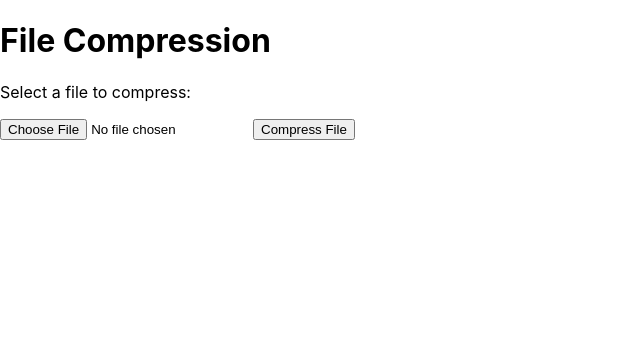
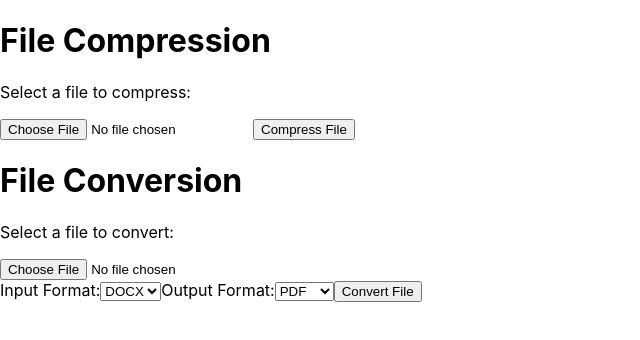
Before and after one commit to justinminlee/Cab432project02, a React (Create React App) app in the folder client/: page / in a window 1280 px wide. Shown: the top 340 px of the page, without its empty margins (0-640 px from the left). Built offline with nearby package versions, Linux system fonts and the light colour scheme.

Commit message:
Update App.js

```diff
--- a/client/src/App.js
+++ b/client/src/App.js
@@ -1,7 +1,10 @@
-import React, { useState } from 'react'
+import React, { useState } from 'react';
+import ConvertApi from 'convertapi-js';
 
 const FileCompression = () => {
   const [file, setFile] = useState(null);
+  const [inputFormat, setInputFormat] = useState('docx');
+  const [outputFormat, setOutputFormat] = useState('pdf');
   const [result, setResult] = useState('');
 
   const handleFileChange = (e) => {
@@ -9,15 +12,15 @@ const FileCompression = () => {
   };
 
   const compressFile = async () => {
-    if (!file) {
-      setResult('No file selected');
-      return;
-    }
+    try {
+      if (!file) {
+        setResult('No file selected for compression');
+        return;
+      }
 
-    const formData = new FormData();
-    formData.append('file', file);
+      const formData = new FormData();
+      formData.append('file', file);
 
-    try {
       const response = await fetch('/compress', {
         method: 'POST',
         body: formData,
@@ -34,6 +37,47 @@ const FileCompression = () => {
     }
   };
 
+  const convertFile = async () => {
+    try {
+      if (!file) {
+        setResult('No file selected for conversion');
+        return;
+      }
+
+      let convertApi = ConvertApi.auth('LjMHwWnECuHQK6ZV');
+      let params = convertApi.createParams();
+
+      if (params.addFile) {
+        params.addFile(file, 'inputFile');
+      } else {
+        params = {
+          inputFile: file,
+        };
+      }
+
+      let conversionResult;
+      if (inputFormat === 'docx' && outputFormat === 'pdf') {
+        conversionResult = await convertApi.convert('docx', 'pdf', params);
+      } else if (inputFormat === 'xlsx' && outputFormat === 'pdf') {
+        conversionResult = await convertApi.convert('xlsx', 'pdf', params);
+      } else if (inputFormat === 'pptx' && outputFormat === 'pdf') {
+        conversionResult = await convertApi.convert('pptx', 'pdf', params);
+      } else if (inputFormat === 'docx' && outputFormat === 'html') {
+        conversionResult = await convertApi.convert('docx', 'html', params);
+      } else if (inputFormat === 'xls' && outputFormat === 'csv') {
+        conversionResult = await convertApi.convert('xls', 'csv', params);
+      } else if (inputFormat === 'docx' && outputFormat === 'compare') {
+        conversionResult = await convertApi.convert('docx', 'compare', params);
+      } else {
+        throw new Error('Unsupported conversion scenario');
+      }
+
+      setResult(`Conversion successful. Result URL: ${conversionResult.response.Files[0].Url}`);
+    } catch (error) {
+      setResult(`Error: ${error.message}`);
+    }
+  };
+
   return (
     <div>
       <h1>File Compression</h1>
@@ -45,6 +89,34 @@ const FileCompression = () => {
       </button>
 
       <div>{result}</div>
+
+      <h1>File Conversion</h1>
+      <p>Select a file to convert:</p>
+
+      <input type="file" onChange={handleFileChange} required />
+
+      <div>
+        <label htmlFor="inputFormat">Input Format:</label>
+        <select id="inputFormat" value={inputFormat} onChange={(e) => setInputFormat(e.target.value)}>
+          <option value="docx">DOCX</option>
+          <option value="xlsx">XLSX</option>
+          {/* Add more input format options as needed */}
+        </select>
+
+        <label htmlFor="outputFormat">Output Format:</label>
+        <select id="outputFormat" value={outputFormat} onChange={(e) => setOutputFormat(e.target.value)}>
+          <option value="pdf">PDF</option>
+          <option value="html">HTML</option>
+          <option value="csv">CSV</option>
+          {/* Add more output format options as needed */}
+        </select>
+
+        <button type="button" onClick={convertFile}>
+          Convert File
+        </button>
+      </div>
+
+      <div>{result}</div>
     </div>
   );
 };
```
